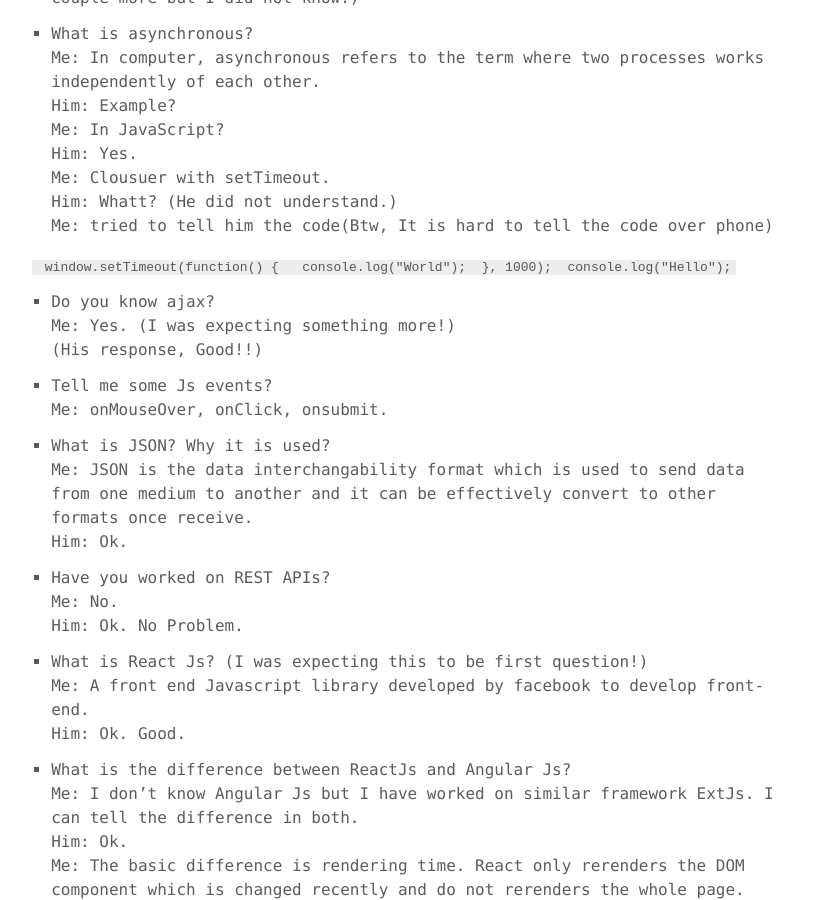
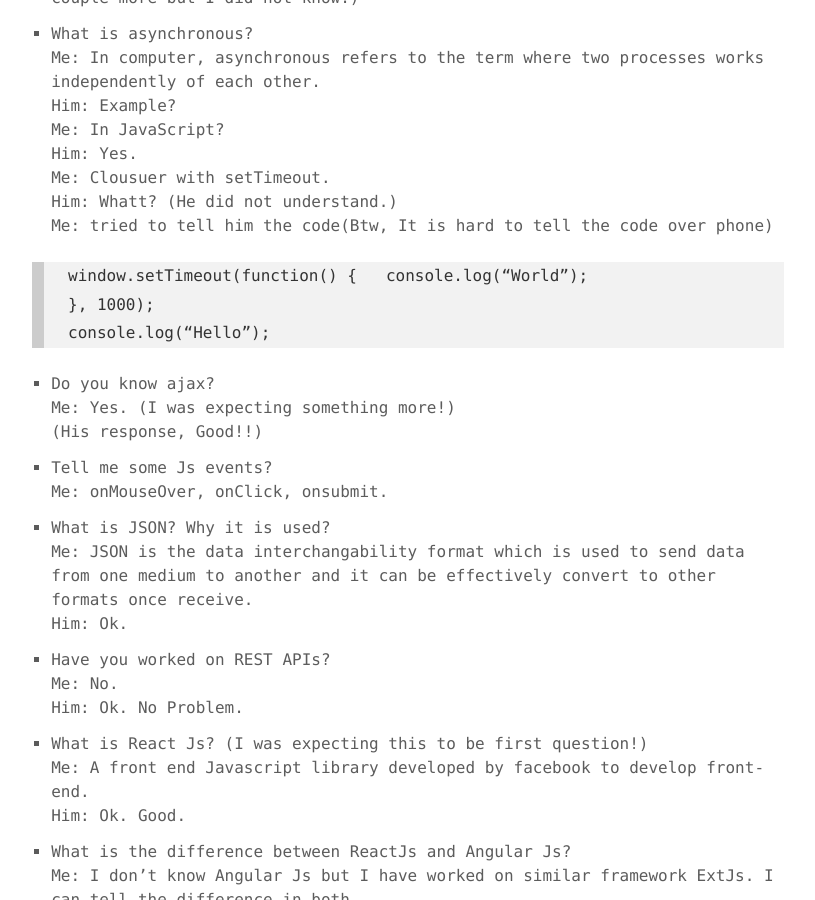
Before and after one commit to sagpat/sagpat.github.io, a Jekyll site: the page built from _posts/2017-08-30-My First ReactJs Interview.md, in a window 1280 px wide and 900 px high, scrolled down 877 px. Shown: the whole window, without its empty margins (232-1047 px from the left). Built offline with Jekyll 4.4.1, drawn with Linux system fonts in a browser that asks for light colours; our own code applies the rules of GitHub Pages for plain Markdown files; part of the change alters nothing that is shown.

Commit message:
Update 2017-08-30-My First ReactJs Interview.md

````diff
--- a/_posts/2017-08-30-My First ReactJs Interview.md
+++ b/_posts/2017-08-30-My First ReactJs Interview.md
@@ -25,11 +25,11 @@ Me: Clousuer with setTimeout.
 Him: Whatt? (He did not understand.)
 Me: tried to tell him the code(Btw, It is hard to tell the code over phone)
 
-``` window.setTimeout(function() {
- console.log("World");
-}, 1000);
- console.log("Hello");
-```
+> window.setTimeout(function() {
+> console.log("World");
+> }, 1000);
+> console.log("Hello");
+
 
 5. Do you know ajax?
 Me: Yes. (I was expecting something more!)
````
